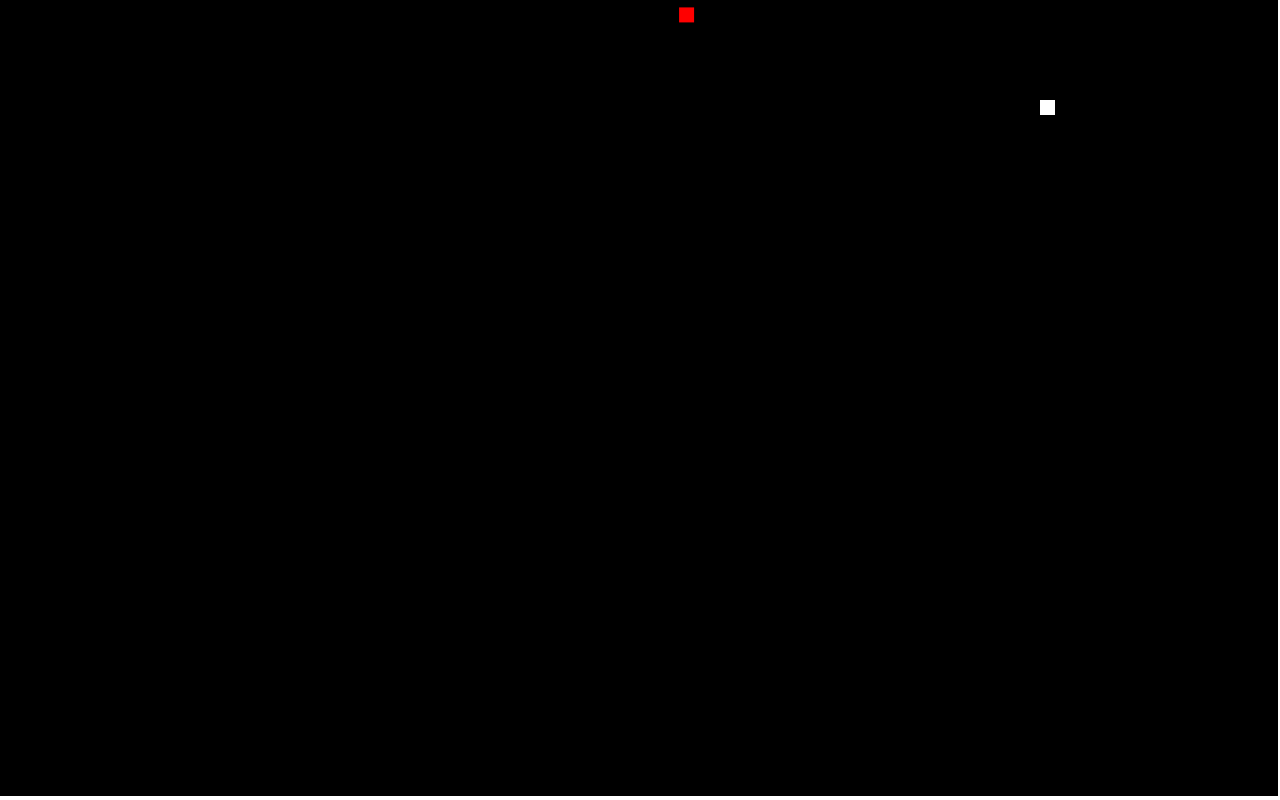
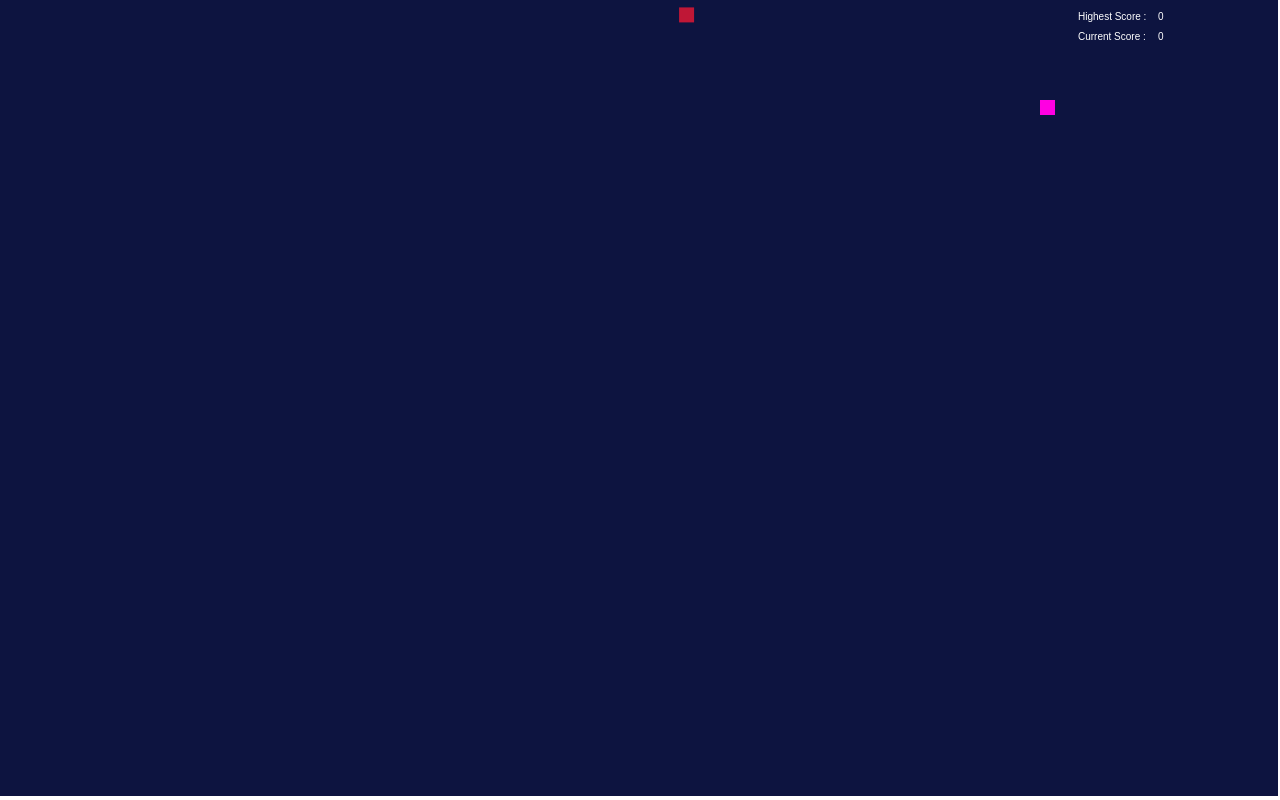
Before and after one commit to ironanshumantoo/myWorks, a plain HTML site: page game/snake.html in a window 1280 px wide. Drawn offline with nearby package versions, Linux system fonts and the light colour scheme.

Commit message:
complete snake game

```diff
--- a/game/snake.html
+++ b/game/snake.html
@@ -16,7 +16,7 @@
 </head>
 <body >
     <div id="mycanvas">
-    <canvas id='canvas' style='background:black'></canvas>
+    <canvas id='canvas' style='background:#0D1440'></canvas>
     </div>
 
 </body>
--- a/game/snake.js
+++ b/game/snake.js
@@ -8,6 +8,20 @@ var w=Math.floor(window.innerWidth/20)*20;
 var h=Math.floor(window.innerHeight/20)*20;
 var pixelx=Math.floor(w/200);
 var pixely=Math.floor(h/200);
+//resize window funcion
+window.addEventListener('resize',function(event){
+
+    canvas.width=window.innerWidth;
+    canvas.height=window.innerHeight;
+     w=Math.floor(window.innerWidth/20)*20;
+ h=Math.floor(window.innerHeight/20)*20;
+ pixelx=Math.floor(w/200);
+ pixely=Math.floor(h/200);
+});
+//score
+var score=0;
+var highScore=0;
+
 
 
 //var newbody=[];
@@ -16,8 +30,10 @@ function Snake(body){
     this.direction=1;
 
     this.draw=function(){
-        c.fillStyle='white';
-        for(var i=0;i<this.body.length;i++)
+        c.fillStyle='#FF00E2';
+        c.fillRect(this.body[1].x,this.body[1].y,15,15);
+        c.fillStyle='#1455D9';
+        for(var i=2;i<this.body.length;i++)
         c.fillRect(this.body[i].x,this.body[i].y,15,15);
     }
     this.component=function(cx,cy){
@@ -26,6 +42,7 @@ function Snake(body){
     }
     this.addcomp=function(ax,ay){
         this.body.push(new this.component(ax,ay));
+        score+=1;
     }
     this.death=function(){
         for(var i=1;i<this.body.length;i++)
@@ -35,9 +52,14 @@ function Snake(body){
         }
     }
    this.destroyed=function(){
+        if(score>highScore)
+        highScore=score;
+        score=0;
        var l=this.body.length;
-       for(var i=1;i<l;i++)
+       for(var i=2;i<l;i++)
        this.body.pop();
+       speed=0;
+       startAnimating(10);
    }
 
 
@@ -78,7 +100,7 @@ function Food(fx,fy){
     this.x=fx;
     this.y=fy;
     this.draw=function(){
-        c.fillStyle='red';
+        c.fillStyle='#BF1736';
         c.fillRect(this.x,this.y,15,15);
     }
 }
@@ -87,7 +109,7 @@ var snakeBody=[];
 var snake=new Snake(snakeBody);
 snake.addcomp(60,100);
 snake.addcomp(80,120);
-
+score=0;
 
 var fx=Math.random()*canvas.width;
 var fy=Math.random()*canvas.height;
@@ -108,7 +130,7 @@ function dChange(e){
 
 }
 
-var  fpsInterval, startTime, now, then, elapsed;
+var  fpsInterval, startTime, now, then, elapsed,speed=0,framesps=10;
 
 
 // initialize the timer variables and start the animation
@@ -123,6 +145,8 @@ function startAnimating(fps) {
 function animate(){
     requestAnimationFrame(animate);
     //calculting distance
+
+
     //console.log(eat.x);
     if(Math.abs( snake.body[0].x-eat.x)<=15&&Math.abs(snake.body[0].y-eat.y)<=15)
      {
@@ -133,8 +157,12 @@ function animate(){
          console.log(fx);
          console.log(fy);
          eat=new Food(fx,fy);
+         speed+=1;
+         startAnimating(framesps+speed);
 
      }
+            //resize window
+
      //time
 
 
@@ -154,8 +182,15 @@ function animate(){
 
     snake.update();
     eat.draw();
+    //score update
+    c.fillStyle='white';
+
+    c.fillText('Highest Score : ',canvas.width-200,20);
+    c.fillText(highScore,canvas.width-120,20);
+    c.fillText('Current Score : ',canvas.width-200,40);
+    c.fillText(score,canvas.width-120,40);
     }
 
 
 }
-startAnimating(10);
+startAnimating(framesps);
```
